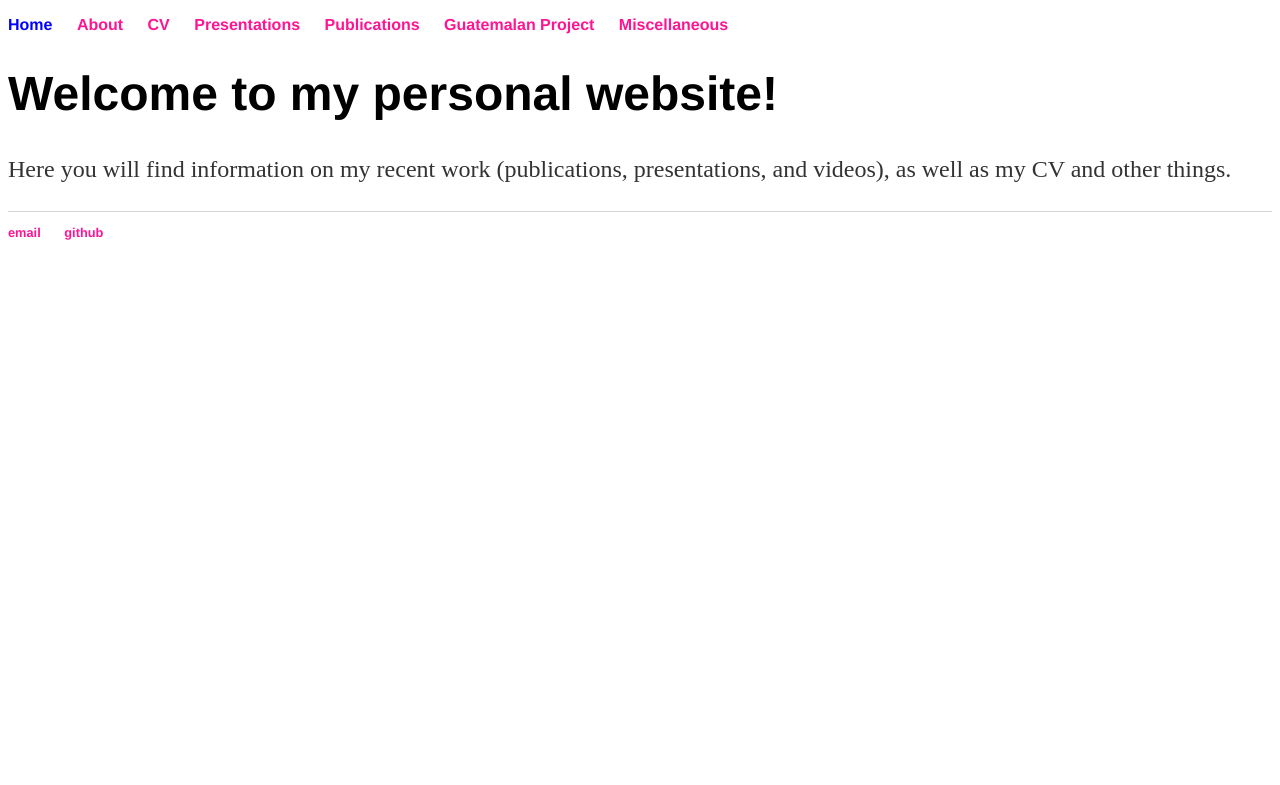
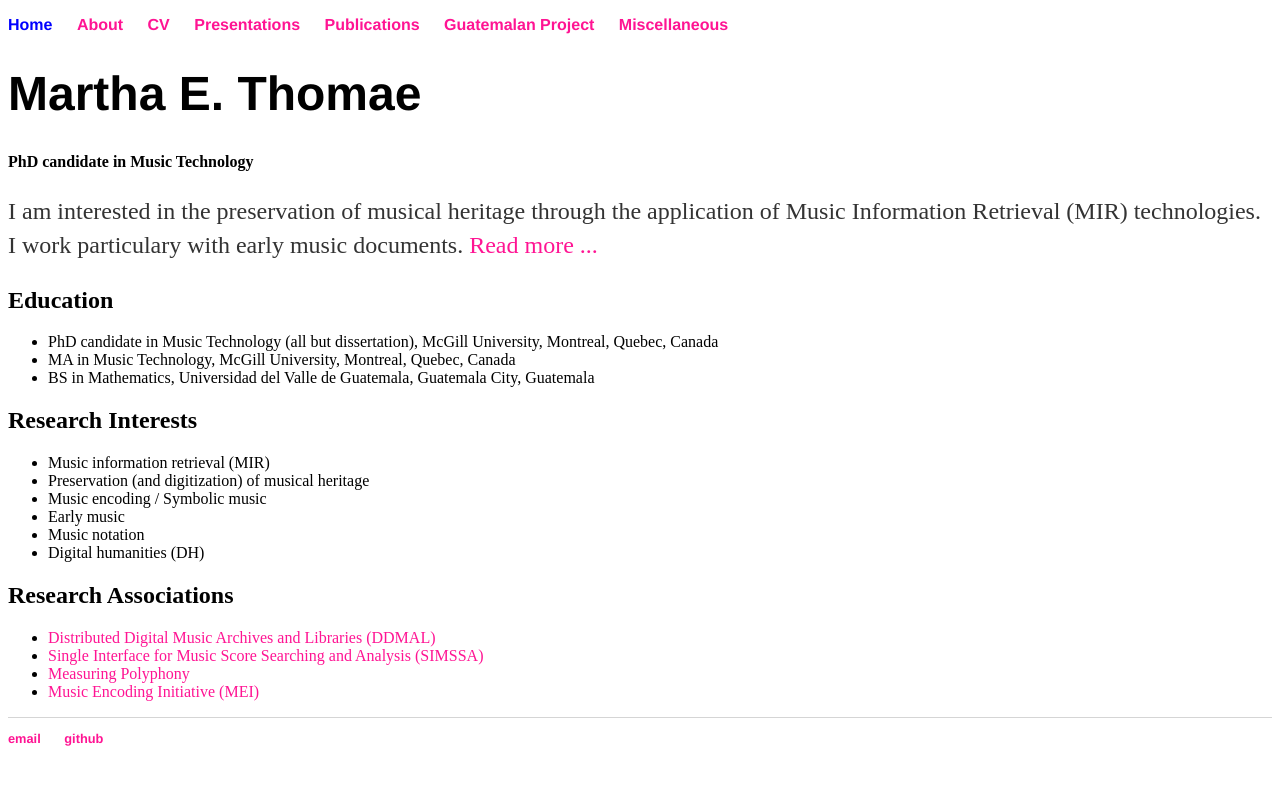
Before and after one commit to martha-thomae/martha-thomae.github.io, a Jekyll site: the page built from index.html, in a window 1280 px wide. Shown: the top 785 px of the page. Built offline with Jekyll 4.4.1, drawn with Linux system fonts in a browser that asks for light colours.

Commit message:
Add information in home page

```diff
--- a/index.html
+++ b/index.html
@@ -3,8 +3,34 @@ layout: default
 title: Martha Thomae's website
 ---
 <div class="blurb">
-    <h1>Welcome to my personal website!</h1>
-    <p>Here you will find information on my recent work
-        (publications, presentations, and videos),
-        as well as my CV and other things.</p>
+    <h1>Martha E. Thomae</h1>
+    <h4>PhD candidate in Music Technology</h4>
+    <p>
+        I am interested in the preservation of musical heritage through the application of Music Information Retrieval (MIR) technologies. I work particulary with early music documents. <a href="/about.html">Read more ...</a>
+    </p>
+
+    <h2>Education</h2>
+    <ul>
+        <li>PhD candidate in Music Technology (all but dissertation), McGill University, Montreal, Quebec, Canada</li>
+        <li>MA in Music Technology, McGill University, Montreal, Quebec, Canada</li>
+        <li>BS in Mathematics, Universidad del Valle de Guatemala, Guatemala City, Guatemala</li>
+    </ul>
+
+    <h2>Research Interests</h2>
+    <ul>
+        <li>Music information retrieval (MIR)</li>
+        <li>Preservation (and digitization) of musical heritage</li>
+        <li>Music encoding / Symbolic music</li>
+        <li>Early music</li>
+        <li>Music notation</li>
+        <li>Digital humanities (DH)</li>
+    </ul>
+
+    <h2>Research Associations</h2>
+    <ul>
+        <li><a href="https://ddmal.music.mcgill.ca/">Distributed Digital Music Archives and Libraries (DDMAL)</a></li>
+        <li><a href="https://simssa.ca/">Single Interface for Music Score Searching and Analysis (SIMSSA)</a></li>
+        <li><a href="https://measuringpolyphony.org/">Measuring Polyphony</a></li>
+        <li><a href="https://music-encoding.org/">Music Encoding Initiative (MEI)</a></li>
+    </ul>
 </div>
```
